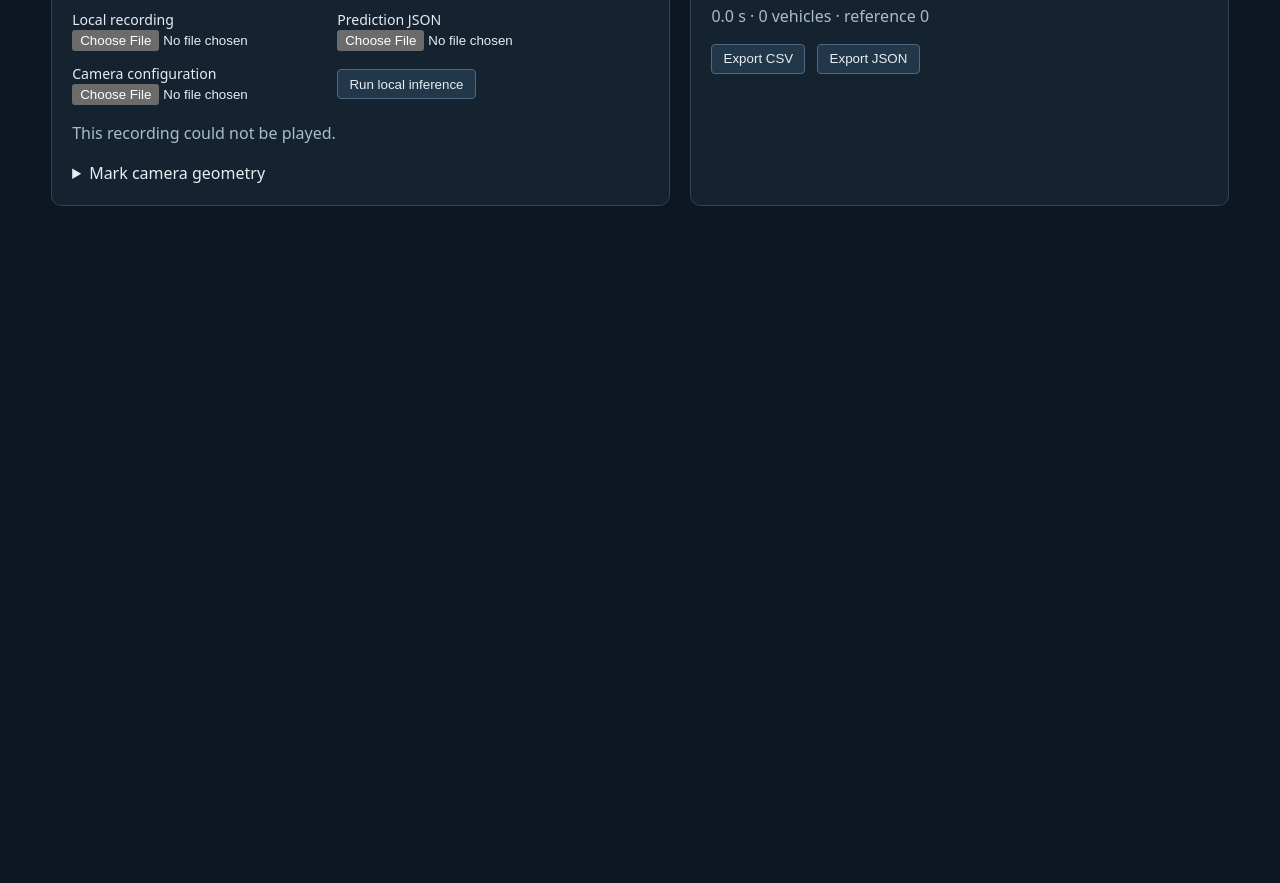
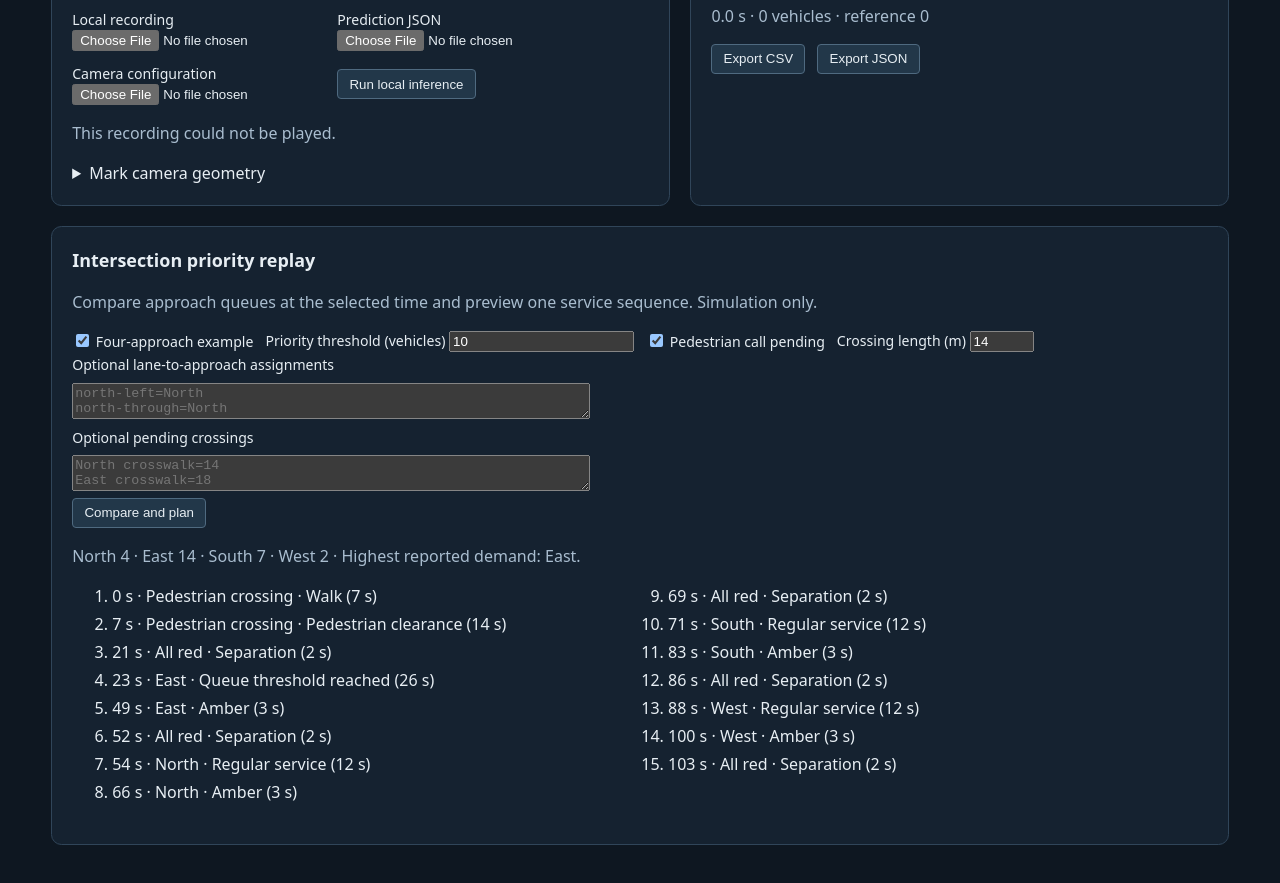
Before and after one commit to Khushx11/traffic-signal-queue-estimator, a website: page web/index.html in a window 1280 px wide. Shown: the part 587-1470 px from the top of the page. Before the commit the page ends 833 px from the top, so only its background shows below. Drawn offline with Linux system fonts and the light colour scheme.

Commit message:
Simulate multi-approach priority and pedestrian phases in the review workspace

```diff
--- a/web/index.html
+++ b/web/index.html
@@ -46,7 +46,24 @@
 <p class="readout" id="readout"></p>
 <div class="inputs"><button id="csv">Export CSV</button><button id="json">Export JSON</button></div>
 </section>
+<section aria-labelledby="priority-heading" class="priority-panel">
+<h2 id="priority-heading">Intersection priority replay</h2>
+<p>Compare approach queues at the selected time and preview one service sequence. Simulation only.</p>
+<div class="inputs">
+<label><input id="priority-demo" type="checkbox" checked> Four-approach example</label>
+<label>Priority threshold (vehicles) <input id="priority-threshold" type="number" min="1" value="10"></label>
+<label><input id="pedestrian-call" type="checkbox" checked> Pedestrian call pending</label>
+<label>Crossing length (m) <input id="crossing-length" type="number" min="1" max="100" value="14"></label>
+</div>
+<label>Optional lane-to-approach assignments <textarea id="approach-map" placeholder="north-left=North&#10;north-through=North"></textarea></label>
+<label>Optional pending crossings <textarea id="crossing-calls" placeholder="North crosswalk=14&#10;East crosswalk=18"></textarea></label>
+<button id="plan-priority" type="button">Compare and plan</button>
+<p id="priority-summary" aria-live="polite"></p>
+<ol id="priority-order"></ol>
+</section>
 </main>
 <script src="app.js" defer></script>
+<script src="priority.js" defer></script>
+<script src="priority-ui.js" defer></script>
 </body>
 </html>
--- /dev/null
+++ b/web/priority-ui.js
@@ -0,0 +1,78 @@
+"use strict";
+
+function renderPriority() {
+  const threshold = Number(element("priority-threshold").value);
+  const length = Number(element("crossing-length").value);
+  if (!Number.isInteger(threshold) || threshold < 1 || !Number.isFinite(length) || length < 1 || length > 100) {
+    element("priority-summary").textContent = "Enter a positive queue threshold and a crossing length of 1–100 m.";
+    element("priority-order").replaceChildren();
+    return;
+  }
+  const demo = element("priority-demo").checked;
+  const groups = new Map();
+  if (demo) {
+    for (const [name, count] of [["North", 4], ["East", 14], ["South", 7], ["West", 2]]) {
+      groups.set(name, {name, minimum: count, incomplete: false});
+    }
+  } else {
+    const assignments = new Map();
+    for (const line of element("approach-map").value.split("\n")) {
+      const [laneId, name, extra] = line.split("=").map(value => value.trim());
+      if (!laneId && !name) continue;
+      if (!laneId || !name || extra !== undefined || assignments.has(laneId)) {
+        element("priority-summary").textContent = "Use one unique lane=approach assignment on each line.";
+        element("priority-order").replaceChildren();
+        return;
+      }
+      assignments.set(laneId, name);
+    }
+    const position = Number(seek.value);
+    const latest = new Map();
+    for (const row of records) {
+      if (row.time <= position && position - row.time <= 0.5) latest.set(row.lane, row);
+    }
+    const laneIds = new Set([...records.map(row => row.lane), ...assignments.keys()]);
+    for (const laneId of laneIds) {
+      const name = assignments.get(laneId) || laneId;
+      const group = groups.get(name) || {name, minimum: 0, incomplete: false};
+      const row = latest.get(laneId);
+      group.minimum += row?.count ?? 0;
+      group.incomplete ||= row?.state !== "estimate";
+      groups.set(name, group);
+    }
+  }
+  const approaches = [...groups.values()];
+  const crossingInputs = element("crossing-calls").value.split("\n").map(line => line.trim()).filter(Boolean);
+  const crossings = [];
+  const names = new Set();
+  for (const input of crossingInputs) {
+    const [name, distance, extra] = input.split("=").map(value => value.trim());
+    const metres = Number(distance);
+    if (!name || names.has(name) || extra !== undefined || !Number.isFinite(metres) || metres < 1 || metres > 100) {
+      element("priority-summary").textContent = "Give each pending crossing a unique name and length, such as North crosswalk=14.";
+      element("priority-order").replaceChildren();
+      return;
+    }
+    names.add(name);
+    crossings.push({name, walk: 7, clearance: Math.ceil(metres)});
+  }
+  if (!crossings.length && element("pedestrian-call").checked) {
+    crossings.push({name: "Pedestrian crossing", walk: 7, clearance: Math.ceil(length)});
+  }
+  const timeline = planIntersection(approaches, crossings, threshold);
+  const busiest = approaches.reduce((best, item) => !best || item.minimum > best.minimum ? item : best, null);
+  const coverageNote = approaches.some(item => item.incomplete) ? " · Some approaches have incomplete counts." : "";
+  element("priority-summary").textContent = approaches.length
+    ? approaches.map(item => item.name + " " + (item.incomplete
+      ? item.minimum ? item.minimum + "+" : "unknown" : item.minimum)).join(" · ") + (busiest.minimum > 0 ? " · Highest reported demand: " + busiest.name + "." : "") + coverageNote
+    : "Load queue rows or use the four-approach example.";
+  const items = timeline.map(item => {
+    const li = document.createElement("li");
+    li.textContent = item.start + " s · " + item.label + " · " + item.reason + " (" + item.seconds + " s)";
+    return li;
+  });
+  element("priority-order").replaceChildren(...items);
+}
+
+element("plan-priority").addEventListener("click", renderPriority);
+renderPriority();
--- /dev/null
+++ b/web/priority.js
@@ -0,0 +1,34 @@
+"use strict";
+
+function planIntersection(approaches, crossings, threshold) {
+  const hasDemand = approaches.some(item => item.minimum >= threshold);
+  const order = approaches.map((item, index) => ({...item, index}));
+  if (hasDemand) {
+    order.sort((a, b) => Number(b.minimum >= threshold) - Number(a.minimum >= threshold)
+      || (a.minimum >= threshold ? b.minimum - a.minimum : 0) || a.index - b.index);
+  }
+
+  const timeline = [];
+  let elapsed = 0;
+  function add(label, seconds, reason) {
+    timeline.push({label, seconds, reason, start: elapsed});
+    elapsed += seconds;
+  }
+
+  // Exclusive pedestrian service avoids mixing crossing phases with vehicle turns.
+  for (const crossing of crossings) {
+    add(crossing.name, crossing.walk, "Walk");
+    add(crossing.name, crossing.clearance, "Pedestrian clearance");
+    add("All red", 2, "Separation");
+  }
+  for (const approach of order) {
+    const priority = approach.minimum >= threshold;
+    add(approach.name, priority ? Math.min(35, 12 + approach.minimum) : 12,
+        priority ? "Queue threshold reached" : "Regular service");
+    add(approach.name, 3, "Amber");
+    add("All red", 2, "Separation");
+  }
+  return timeline;
+}
+
+if (typeof module !== "undefined") module.exports = {planIntersection};
--- a/web/style.css
+++ b/web/style.css
@@ -23,3 +23,8 @@ button { cursor: pointer; }
 
 #overlay { position: absolute; inset: 0; box-sizing: border-box; width: 100%; height: 100%; margin: 0; border: 0; pointer-events: none; }
 video { height: 100%; object-fit: contain; }
+
+.priority-panel { grid-column: 1 / -1; }
+.priority-panel textarea { display: block; margin: .4rem 0; width: min(100%, 32rem); }
+.priority-panel ol { font-variant-numeric: tabular-nums; columns: 2 18rem; }
+.priority-panel li { break-inside: avoid; padding-bottom: .25rem; }
```
Also changed, not shown: browser-tests/priority.spec.js (added, +14 -0 lines), README.md.
